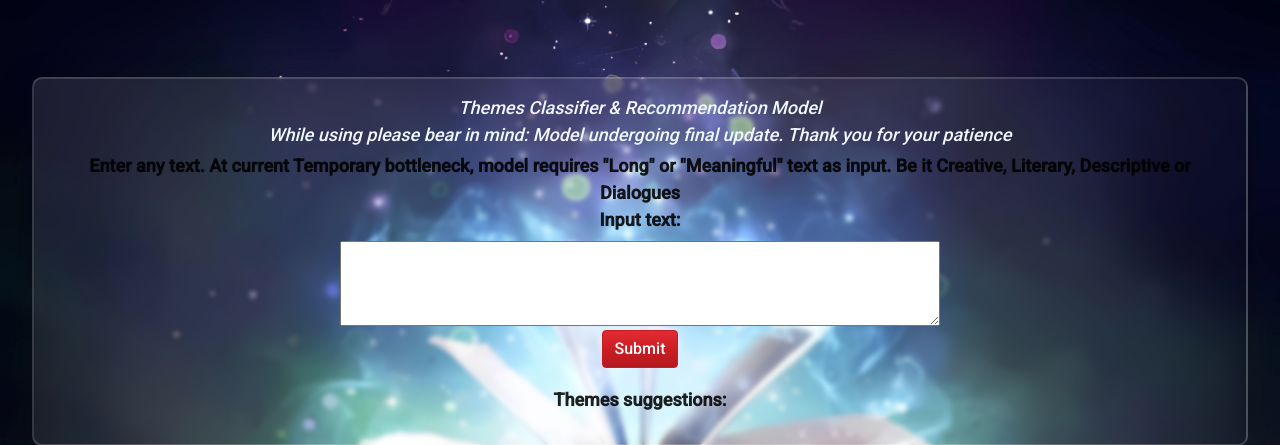
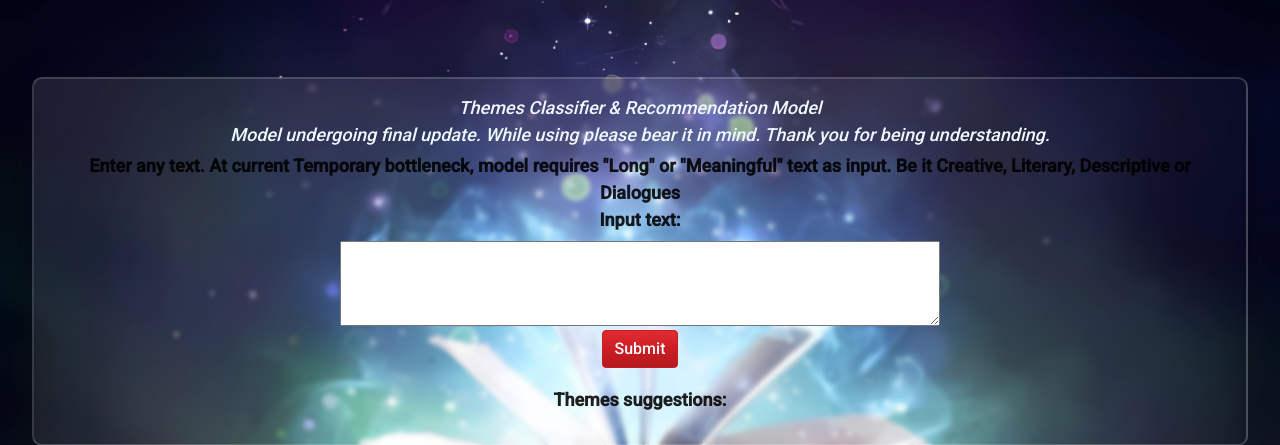
Before and after one commit to tanvir-ishraq/TextThema-Multi-Classifier, a Flask app: page / in a window 1280 px wide. Shown: the part 55-500 px from the top of the page. Run offline with Flask 2, Linux system fonts and the light colour scheme; some libraries are stand-ins or nearby versions.

Commit message:
Update index.html

```diff
--- a/templates/index.html
+++ b/templates/index.html
@@ -85,7 +85,7 @@ body {
       <p class="font-italic mb-1"
           style="color: aliceblue;">
         Themes Classifier & Recommendation Model <br>
-        While using please bear in mind: Model undergoing final update. Thank you for your patience
+        Model undergoing final update. While using please bear it in mind. Thank you for being understanding.
         <!-- (Model undergoing final update. Thank you for your patience) -->
       </p>
 
```
